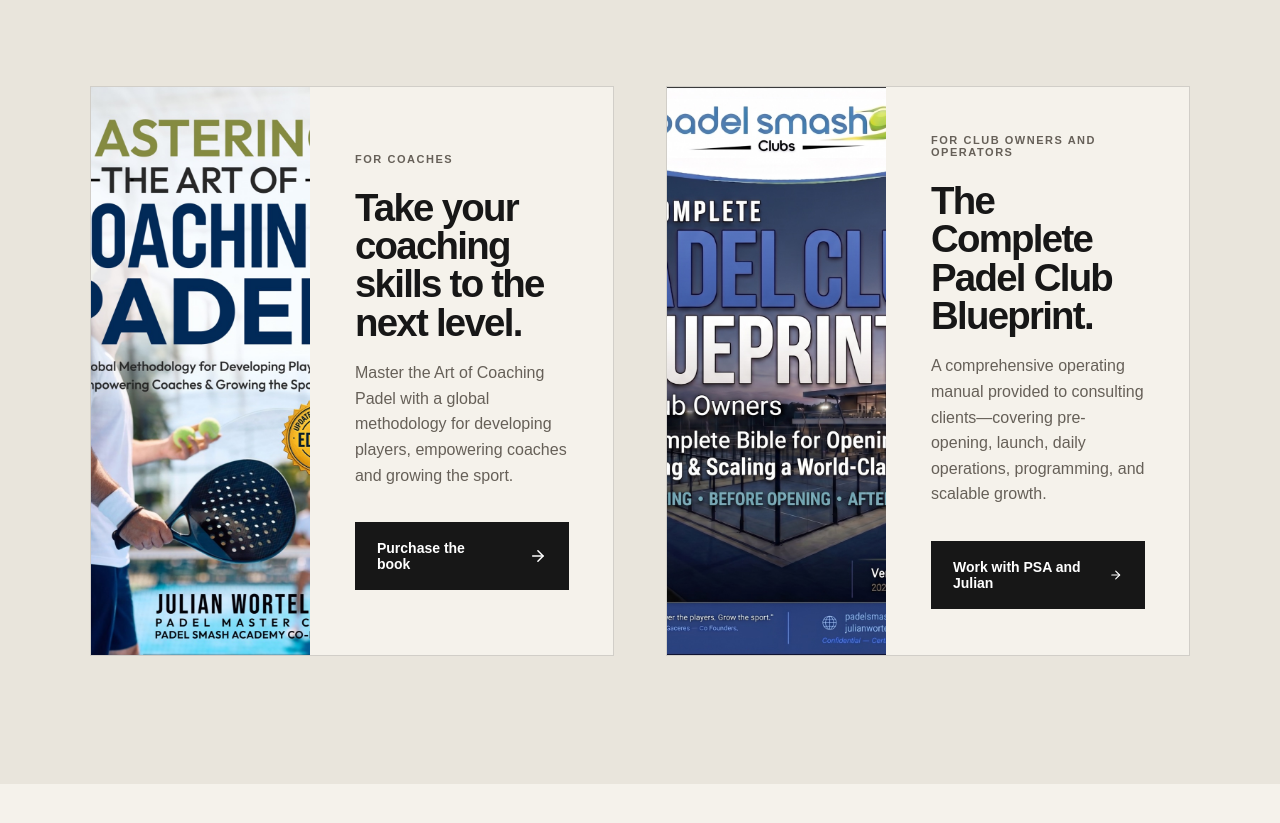
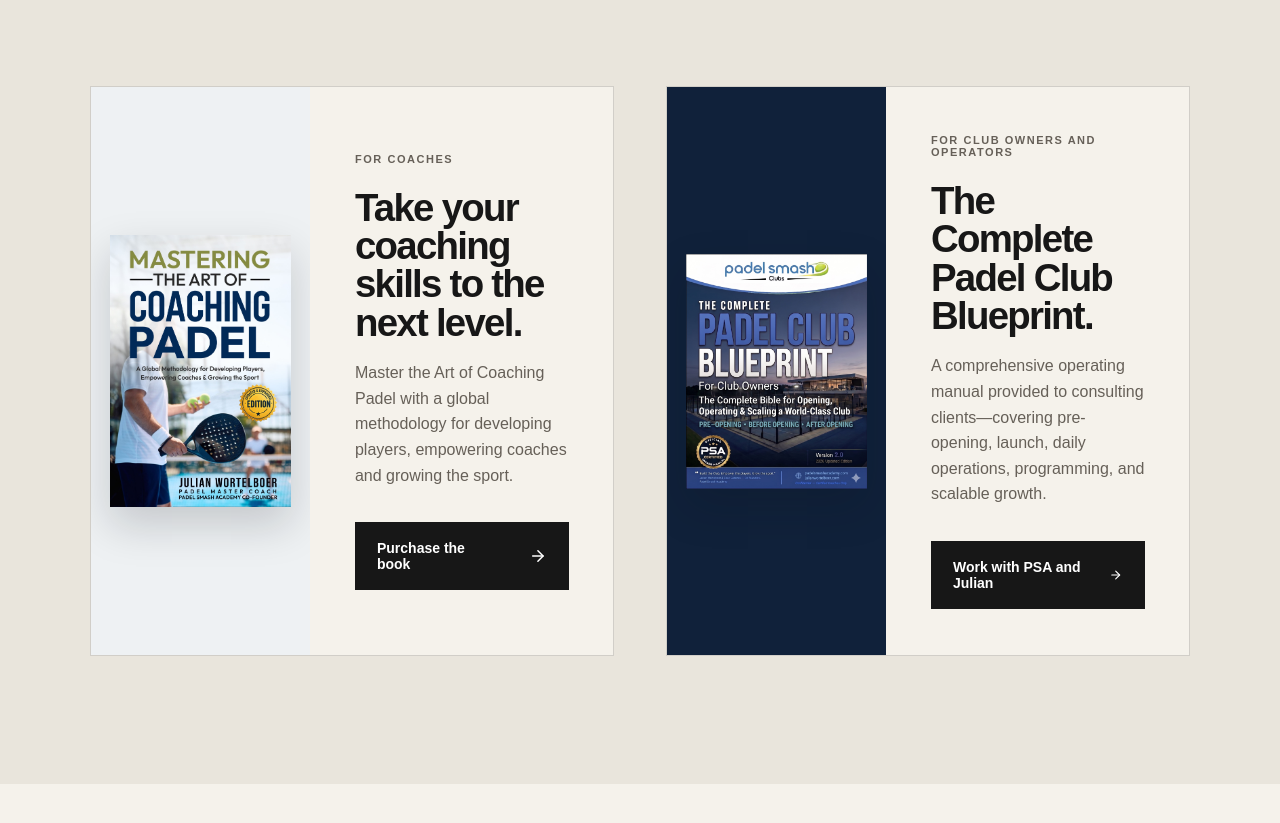
Before and after one commit to julianwortel-dev/https-julian-wortelboer.julianw10.chatgpt.site-, a React (Vite) app: page / in a window 1280 px wide. Shown: the part 5840-6663 px from the top of the page. Built offline with nearby package versions, Linux system fonts and the light colour scheme.

Commit message:
Show full book covers without cropping

```diff
--- a/src/style.css
+++ b/src/style.css
@@ -90,8 +90,10 @@
 .resources { background:#e9e5dc; }
 .resource-grid { display:grid; grid-template-columns:1fr 1fr; gap:clamp(28px,4vw,64px); margin-top:80px; }
 .resource-card { display:grid; grid-template-columns:minmax(180px,42%) 1fr; min-height:570px; background:var(--paper); border:1px solid var(--line); }
-.resource-cover { display:block; background:#ddd8ce; overflow:hidden; }
-.resource-cover img { height:100%; object-fit:cover; transition:transform .4s ease; }
+.resource-cover { display:flex; align-items:center; justify-content:center; padding:clamp(14px,1.5vw,24px); background:#e8e4dc; overflow:hidden; }
+.resource-card-book .resource-cover { background:#eef1f3; }
+.resource-card-blueprint .resource-cover { background:#10213a; }
+.resource-cover img { width:100%; height:auto; max-height:100%; object-fit:contain; box-shadow:0 18px 40px rgba(13,18,25,.18); transition:transform .4s ease; }
 .resource-cover:hover img { transform:scale(1.025); }
 .resource-copy { padding:clamp(28px,3.5vw,52px); display:flex; flex-direction:column; align-items:flex-start; justify-content:center; }
 .resource-copy>span { color:var(--muted); font-size:11px; font-weight:700; letter-spacing:.14em; text-transform:uppercase; }
@@ -192,8 +194,8 @@
 .book-title-link:hover h2 { color:var(--acid); }
 .article-book-cta .button { color:var(--ink); font-family:Arial,Helvetica,sans-serif; font-size:14px; }
 .article-resource-cta { display:grid; grid-template-columns:minmax(150px,38%) 1fr; gap:clamp(28px,4vw,50px); align-items:center; background:var(--ink); color:white; margin-top:65px; padding:clamp(28px,4vw,48px); font-family:Arial,Helvetica,sans-serif; }
-.article-resource-cover { align-self:stretch; min-height:390px; overflow:hidden; }
-.article-resource-cover img { width:100%; height:100%; object-fit:cover; }
+.article-resource-cover { align-self:stretch; min-height:390px; display:flex; align-items:center; justify-content:center; padding:16px; overflow:hidden; background:#10213a; }
+.article-resource-cover img { width:100%; height:auto; max-height:100%; object-fit:contain; box-shadow:0 16px 34px rgba(0,0,0,.28); }
 .article-resource-label { color:rgba(255,255,255,.58); font-size:11px; text-transform:uppercase; letter-spacing:.14em; font-weight:700; }
 .article-resource-cta h2 { margin:24px 0 22px; color:white; }
 .article-resource-description { color:rgba(255,255,255,.68); font:16px/1.55 Arial,Helvetica,sans-serif; }
```
